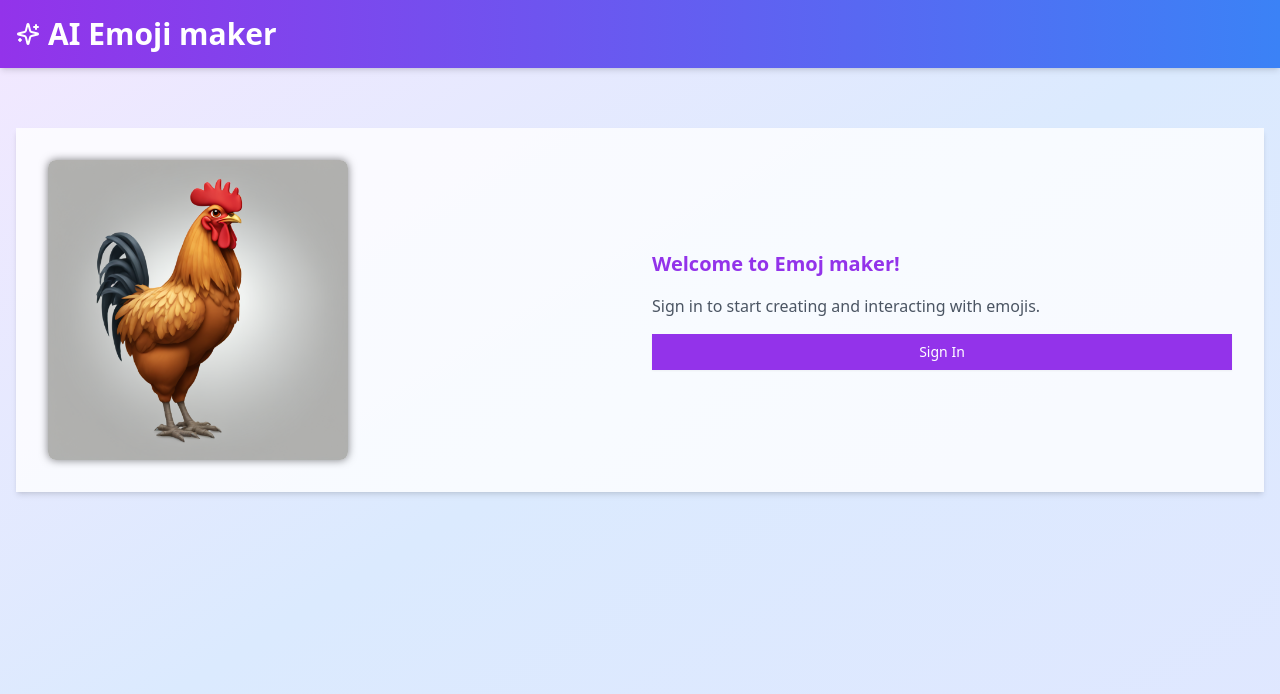
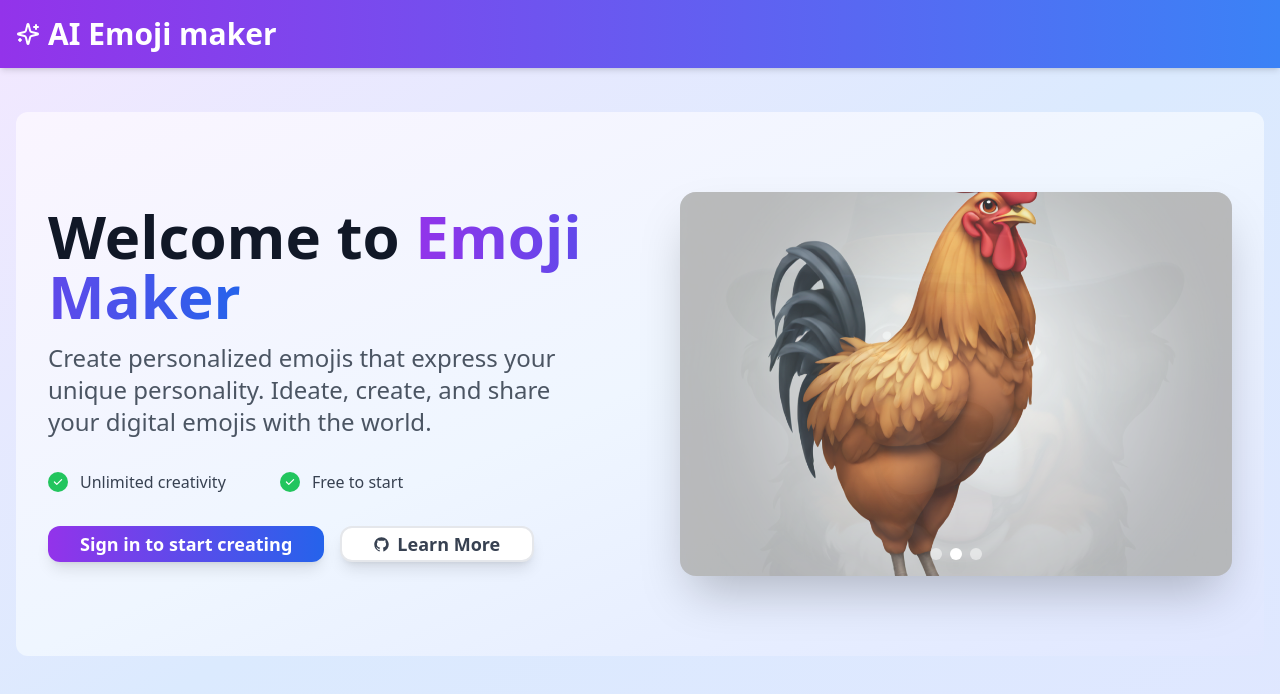
Before and after one commit to victorggonzalez/emoji-maker, a React (Vite) app in the folder frontend/: page / in a window 1280 px wide. Shown: the top 694 px of the page. Built offline with nearby package versions, Linux system fonts and the light colour scheme; no server answers.

Commit message:
redesign landing page

```diff
--- a/frontend/src/components/image-slideshow/image-slideshow.tsx
+++ b/frontend/src/components/image-slideshow/image-slideshow.tsx
@@ -2,7 +2,6 @@ import { useEffect, useState } from "react";
 import berneseDog from "@/assets/emoji_1744051213685.png";
 import rooster from "@/assets/emoji_1744052206911.png";
 import guy from "@/assets/emoji_1744053618300.png";
-import classes from "./image-slideshow.module.css";
 
 const images = [
   { image: berneseDog, alt: "A Bernese dog with a magician hat" },
@@ -24,15 +23,37 @@ const ImageSlideshow = () => {
   }, []);
 
   return (
-    <div className={classes.slideshow}>
-      {images.map((image, index) => (
+    <div className="relative w-full h-64 sm:h-80 lg:h-96 rounded-2xl overflow-hidden shadow-2xl">
+
+      {images.map((imageData, index) => (
+        <div
+          key={index}
+          className={`absolute inset-0 transition-opacity duration-1000 ease-in-out ${
+            index === currentImageIndex ? 'opacity-100' : 'opacity-0'
+          }`}
+        >
           <img
+            src={imageData.image}
+            alt={imageData.alt}
+            className="w-full h-full object-cover transform hover:scale-105 transition-transform duration-500"
+          />
+        </div>
+      ))}
+
+      {/* Slide indicators */}
+      <div className="absolute bottom-4 left-1/2 transform -translate-x-1/2 flex space-x-2 z-20">
+        {images.map((_, index) => (
+          <button
             key={index}
-            src={image.image}
-            className={index === currentImageIndex ? classes.active : ""}
-            alt={image.alt}
+            onClick={() => setCurrentImageIndex(index)}
+            className={`w-3 h-3 rounded-full transition-all duration-300 ${
+              index === currentImageIndex
+                ? 'bg-white shadow-lg'
+                : 'bg-white/50 hover:bg-white/70'
+            }`}
           />
-      ))}
+        ))}
+      </div>
     </div>
   );
 };
--- a/frontend/src/views/landing/signed-out-content.tsx
+++ b/frontend/src/views/landing/signed-out-content.tsx
@@ -1,28 +1,93 @@
 import { SignInButton } from "@clerk/clerk-react";
 import ImageSlideshow from "../../components/image-slideshow/image-slideshow";
-import { Button } from "../../components/ui/button";
+import { GitHubLogoIcon } from "@radix-ui/react-icons";
+import { Button } from "@/components/ui/button";
 
 const SignedOutContent = () => {
   return (
-    <div className="flex flex-col sm:flex-row items-center justify-center bg-white bg-opacity-80 p-4 sm:p-8 rounded-lg shadow-md mt-4 gap-6">
-      <div className="w-full sm:w-1/2">
-        <ImageSlideshow />
+    <div className="bg-gradient-to-br from-purple-50 via-blue-50 to-indigo-100 relative rounded-xl overflow-hidden">
+      {/* Main content */}
+      <div className="relative container mx-auto px-4 sm:px-6 lg:px-8 py-12 lg:py-20">
+        <div className="grid lg:grid-cols-2 gap-12 lg:gap-20 items-center">
+          {/* Left column - Content */}
+          <div className="space-y-8 text-center lg:text-left">
+            {/* Hero heading */}
+            <div className="space-y-4">
+              <h1 className="text-4xl sm:text-5xl lg:text-6xl font-bold text-gray-900 leading-tight">
+                Welcome to{" "}
+                <span className="bg-gradient-to-r from-purple-600 to-blue-600 bg-clip-text text-transparent">
+                  Emoji Maker
+                </span>
+              </h1>
+
+              <p className="text-xl sm:text-2xl text-gray-600 max-w-2xl mx-auto lg:mx-0">
+                Create personalized emojis that express your unique personality.
+                Ideate, create, and share your digital emojis with the world.
+              </p>
             </div>
-      <div className="w-full sm:w-1/2 flex flex-col justify-center text-center sm:text-left gap-4">
-        <p className="text-lg sm:text-xl font-semibold text-purple-600">
-          Welcome to Emoj maker!
-        </p>
-        <p className="text-sm sm:text-base text-gray-600">
-          Sign in to start creating and interacting with emojis.
-        </p>
+
+            {/* Features list */}
+            <div className="grid sm:grid-cols-2 gap-4 text-left max-w-md mx-auto lg:mx-0">
+              <div className="flex items-center space-x-3">
+                <div className="w-5 h-5 bg-green-500 rounded-full flex items-center justify-center">
+                  <svg
+                    className="w-3 h-3 text-white"
+                    fill="currentColor"
+                    viewBox="0 0 20 20"
+                  >
+                    <path
+                      fillRule="evenodd"
+                      d="M16.707 5.293a1 1 0 010 1.414l-8 8a1 1 0 01-1.414 0l-4-4a1 1 0 011.414-1.414L8 12.586l7.293-7.293a1 1 0 011.414 0z"
+                      clipRule="evenodd"
+                    />
+                  </svg>
+                </div>
+                <span className="text-gray-700">Unlimited creativity</span>
+              </div>
+              <div className="flex items-center space-x-3">
+                <div className="w-5 h-5 bg-green-500 rounded-full flex items-center justify-center">
+                  <svg
+                    className="w-3 h-3 text-white"
+                    fill="currentColor"
+                    viewBox="0 0 20 20"
+                  >
+                    <path
+                      fillRule="evenodd"
+                      d="M16.707 5.293a1 1 0 010 1.414l-8 8a1 1 0 01-1.414 0l-4-4a1 1 0 011.414-1.414L8 12.586l7.293-7.293a1 1 0 011.414 0z"
+                      clipRule="evenodd"
+                    />
+                  </svg>
+                </div>
+                <span className="text-gray-700">Free to start</span>
+              </div>
+            </div>
+
+            {/* CTA Buttons */}
+            <div className="flex flex-col sm:flex-row gap-4 justify-center lg:justify-start">
               <SignInButton mode="modal">
                 <Button
                   variant="secondary"
-            className="bg-purple-600 text-white hover:bg-blue-500"
+                  className="group relative inline-flex items-center justify-center px-8 py-4 text-lg font-semibold text-white bg-gradient-to-r from-purple-600 to-blue-600 rounded-xl hover:from-purple-700 hover:to-blue-700 transform hover:scale-105 transition-all duration-200 shadow-lg hover:shadow-xl"
                 >
-            Sign In
+                  <span className="absolute inset-0 bg-white/20 rounded-xl opacity-0 group-hover:opacity-100 transition-opacity duration-200"></span>
+                  <span className="relative">Sign in to start creating</span>
                 </Button>
               </SignInButton>
+
+              <a href="https://github.com/victorggonzalez/emoji-maker">
+                <Button className="inline-flex items-center justify-center px-8 py-4 text-lg font-semibold text-gray-700 bg-white border-2 border-gray-200 rounded-xl hover:border-purple-300 hover:text-purple-600 transform hover:scale-105 transition-all duration-200 shadow-lg hover:shadow-xl">
+                  <GitHubLogoIcon />
+                  <p className="pl-2">Learn More</p>
+                </Button>
+              </a>
+            </div>
+          </div>
+
+          {/* Right column - Image slideshow */}
+          <div className="order-first lg:order-last">
+            <ImageSlideshow />
+          </div>
+        </div>
       </div>
     </div>
   );
```
Lines whose indentation alone changed are shown as unchanged.
